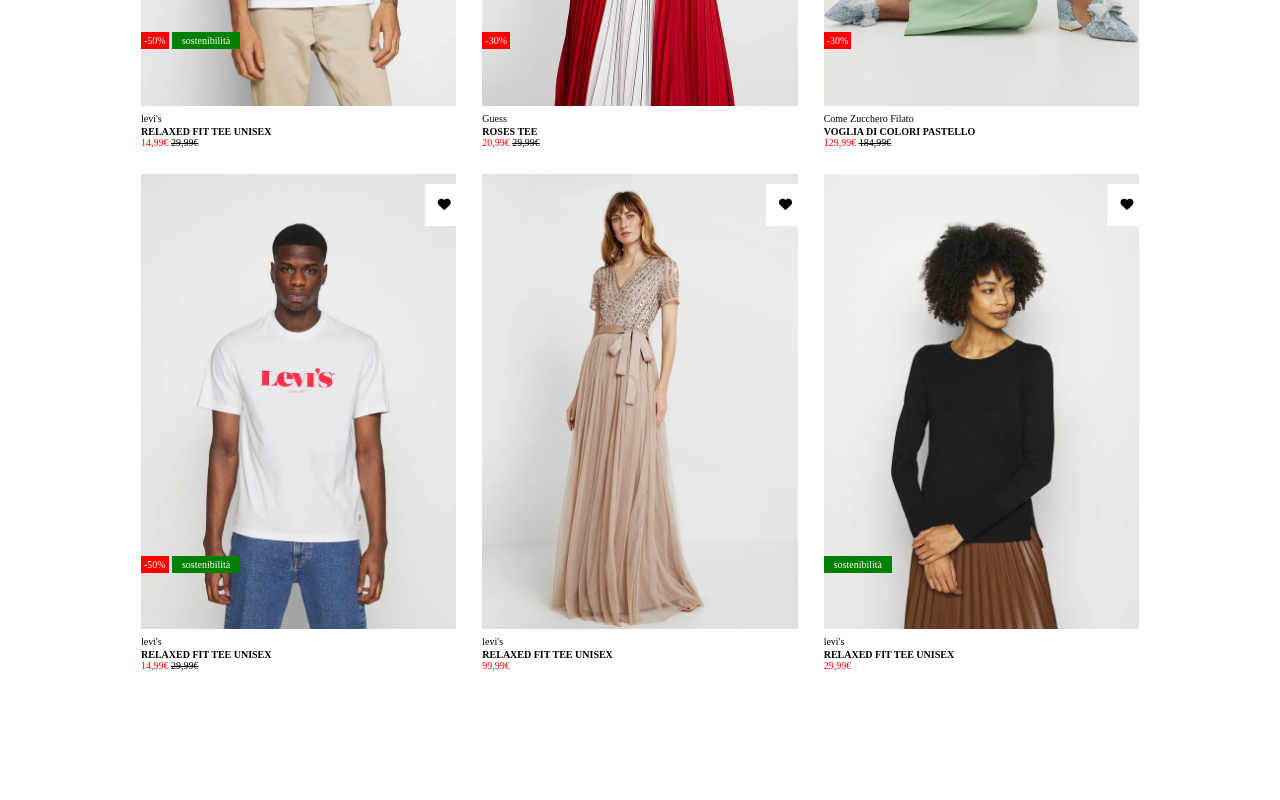
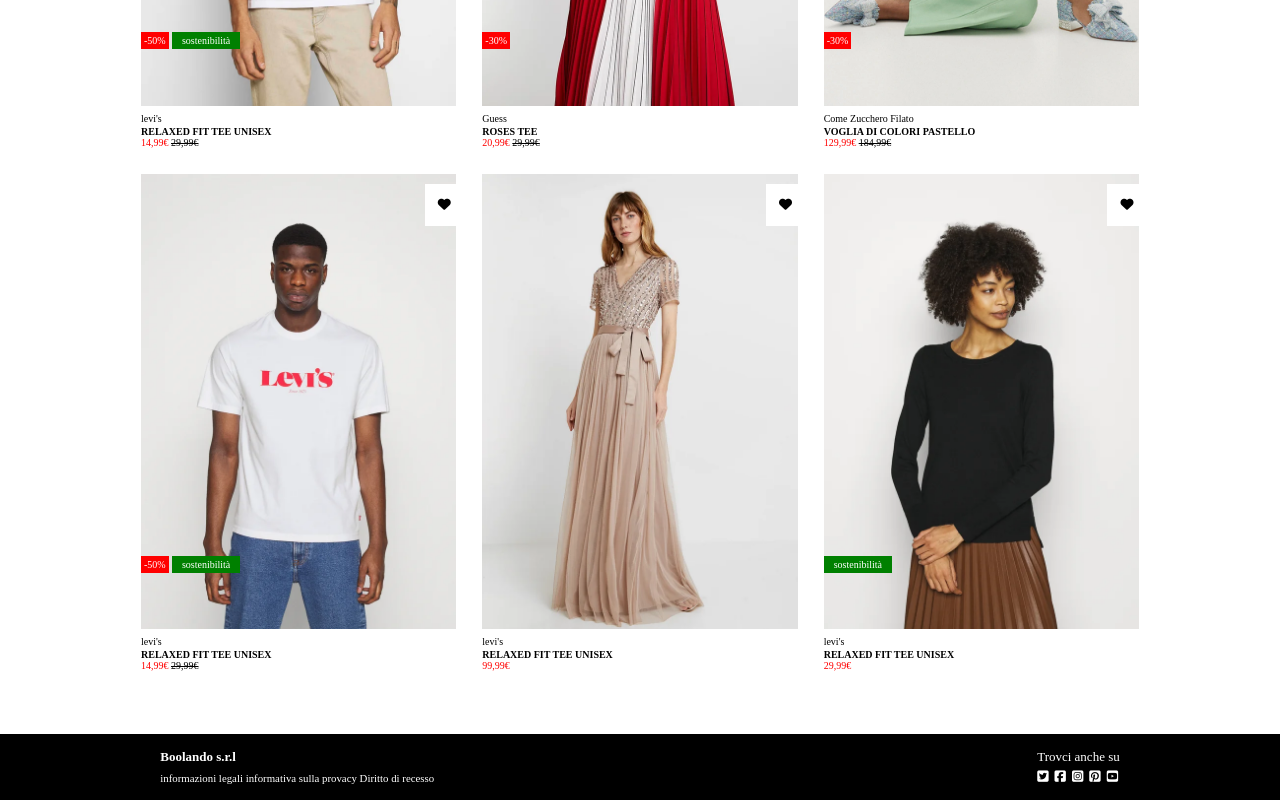
Before and after one commit to CristianBuonocore02/html-css-boolando, a plain HTML site: page index.html in a window 1280 px wide. Shown: the part 469-1269 px from the top of the page. Before the commit the page ends 1203 px from the top, so only its background shows below. Drawn offline with Linux system fonts and the light colour scheme.

Commit message:
Add footer layout and styling with social media icons

```diff
--- a/css/style.css
+++ b/css/style.css
@@ -158,6 +158,37 @@
     }
 }
 
+footer {
+    background-color: var(--primary-color-black);
+    padding: 15px;
+    color: white;
+
+
+    .footer-flex {
+        display: flex;
+        justify-content: space-around;
+        align-items: center;
+        gap: 25%;
+    }
+
+    .flex-icone {
+        display: flex;
+        gap: 6px;
+    }
+
+    .font_dimensione p {
+        font-size: smaller;
+    }
+
+    h6 {
+        padding-bottom: 7px;
+    }
+
+    .info-foot {
+        padding-bottom: 4px;
+    }
+}
+
 p span {
     color: var(--primary-color-black);
     text-decoration: line-through;
--- a/index.html
+++ b/index.html
@@ -135,15 +135,27 @@
                         </div>
                     </div>
                 </div>
-
-
-
-
-
             </div>
         </div>
     </main>
-    <footer></footer>
+    <footer>
+        <div class="footer-flex">
+            <div class="font_dimensione">
+                <h6>Boolando s.r.l</h6>
+                <p class="">informazioni legali informativa sulla provacy Diritto di recesso</p>
+            </div>
+            <div class="">
+                <p class="info-foot">Trovci anche su</p>
+                <div class="flex-icone">
+                    <div><i class="fa-brands fa-square-twitter" style="color: #ffffff;"></i></div>
+                    <div><i class="fa-brands fa-square-facebook"></i></div>
+                    <div><i class="fa-brands fa-square-instagram"></i></div>
+                    <div><i class="fa-brands fa-square-pinterest"></i></div>
+                    <div><i class="fa-brands fa-square-youtube"></i></div>
+                </div>
+            </div>
+        </div>
+    </footer>
 </body>
 
 </html>
```
